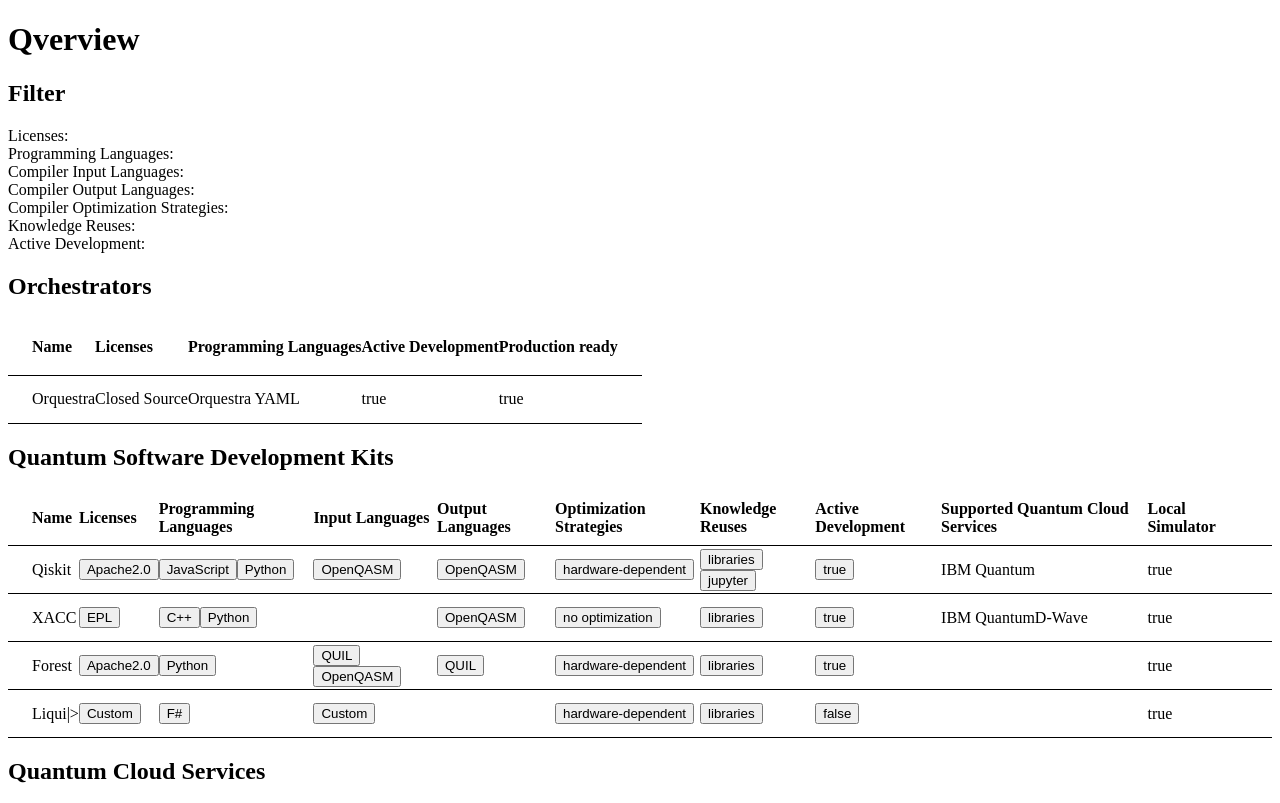
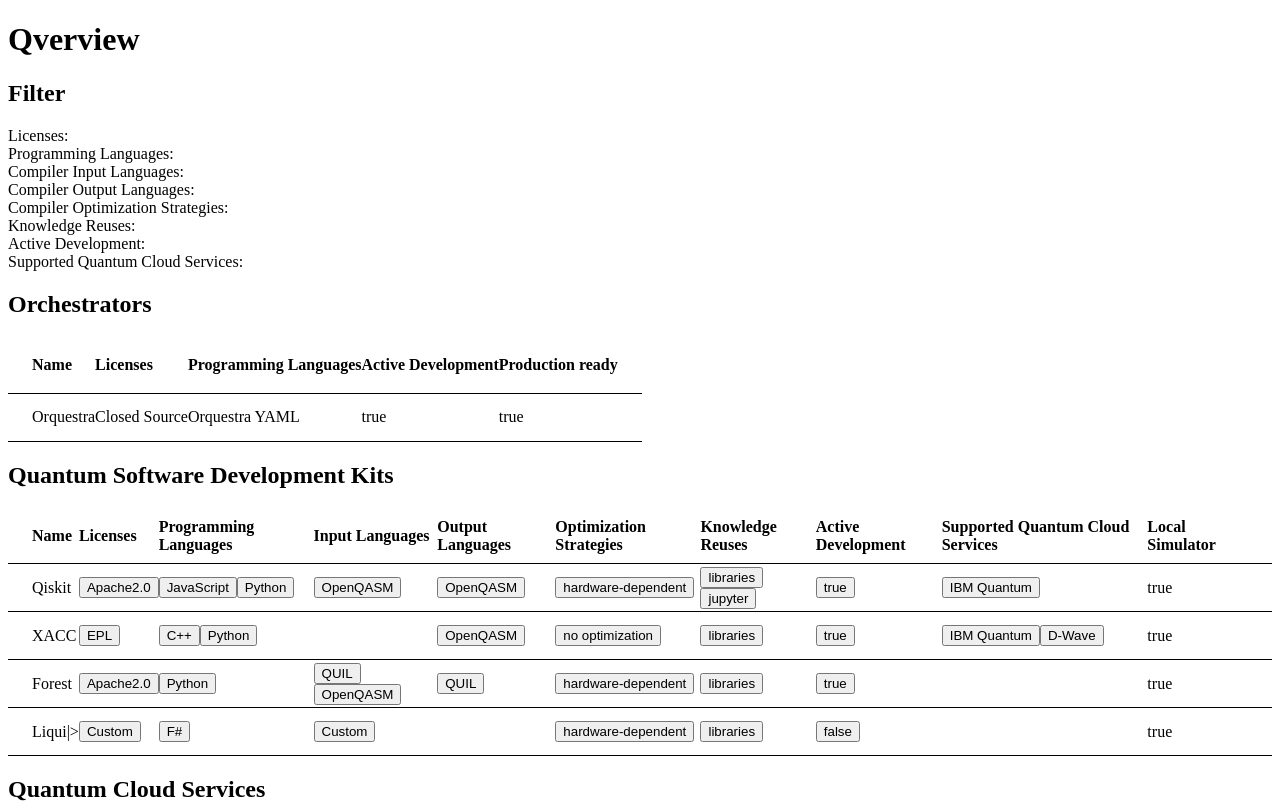
Before and after one commit to UST-QuAntiL/Qverview, an Angular app: page / in a window 1280 px wide. Shown: the top 803 px of the page. Built offline with nearby package versions, Linux system fonts and the light colour scheme.

Commit message:
Implement filtering for sdk.supportedQuantumCloudServices

```diff
--- a/src/app/filter/filter-update.service.ts
+++ b/src/app/filter/filter-update.service.ts
@@ -89,6 +89,16 @@ export class FilterUpdateService {
     this.updateFilter();
   }
 
+  toggleSupportedQuantumCloudServices(supportedQuantumCloudService: string) {
+    const index = this._sdkFilter.supportedQuantumCloudServices.indexOf(supportedQuantumCloudService, 0);
+    if (index >= 0) {
+      this._sdkFilter.supportedQuantumCloudServices.splice(index, 1);
+    } else {
+      this._sdkFilter.supportedQuantumCloudServices.push(supportedQuantumCloudService);
+    }
+    this.updateFilter();
+  }
+
   clear() {
     this._sdkFilter = {
       name: '',
--- a/src/app/filter/filter.component.html
+++ b/src/app/filter/filter.component.html
@@ -40,4 +40,10 @@
         Active Development:
         <button *ngIf="sdkFilter.activeDevelopment != null" (click)="activeDevelopmentClicked(sdkFilter.activeDevelopment)">{{sdkFilter.activeDevelopment}}</button>
     </div>
+    <div>
+        Supported Quantum Cloud Services:
+        <span *ngFor="let x of sdkFilter.supportedQuantumCloudServices">
+            <button (click)="supportedQuantumCloudServiceClicked(x)">{{x}}</button>
+        </span>
+    </div>
 </div>
--- a/src/app/filter/filter.component.ts
+++ b/src/app/filter/filter.component.ts
@@ -49,6 +49,10 @@ export class FilterComponent implements OnInit {
     this.filterUpdateService.toggleActiveDevelopment(activeDevelopment);
   }
 
+  supportedQuantumCloudServiceClicked(supportedQuantumCloudService: string) {
+    this.filterUpdateService.toggleSupportedQuantumCloudServices(supportedQuantumCloudService);
+  }
+
   clear() {
     this.filterUpdateService.clear()
   }
--- a/src/app/sdk/sdks-table/sdks-table.component.html
+++ b/src/app/sdk/sdks-table/sdks-table.component.html
@@ -51,7 +51,7 @@
             <th mat-header-cell *matHeaderCellDef>Supported Quantum Cloud Services
             </th>
             <td mat-cell *matCellDef="let sdk">
-                <span *ngFor="let x of sdk.supportedQuantumCloudServices">{{x}}</span>
+                <button *ngFor="let x of sdk.supportedQuantumCloudServices" (click)="supportedQuantumCloudServiceClicked(x)">{{x}}</button>
             </td>
         </ng-container>
         <ng-container matColumnDef="localSimulator">
--- a/src/app/sdk/sdks-table/sdks-table.component.ts
+++ b/src/app/sdk/sdks-table/sdks-table.component.ts
@@ -65,6 +65,11 @@ export class SdksTableComponent implements OnInit {
       if (result && f.activeDevelopment != null && f.activeDevelopment != data.activeDevelopment) {
         result = false;
       }
+      for (let x of f.supportedQuantumCloudServices) {
+        if (!data.supportedQuantumCloudServices.includes(x)) {
+          result = false;
+        }
+      }
       return result;
     };
 
@@ -100,4 +105,8 @@ export class SdksTableComponent implements OnInit {
   activeDevelopmentClicked(activeDevelopment: boolean) {
     this.filterUpdateService.toggleActiveDevelopment(activeDevelopment);
   }
+
+  supportedQuantumCloudServiceClicked(supportedQuantumCloudService: string) {
+    this.filterUpdateService.toggleSupportedQuantumCloudServices(supportedQuantumCloudService);
+  }
 }
```
